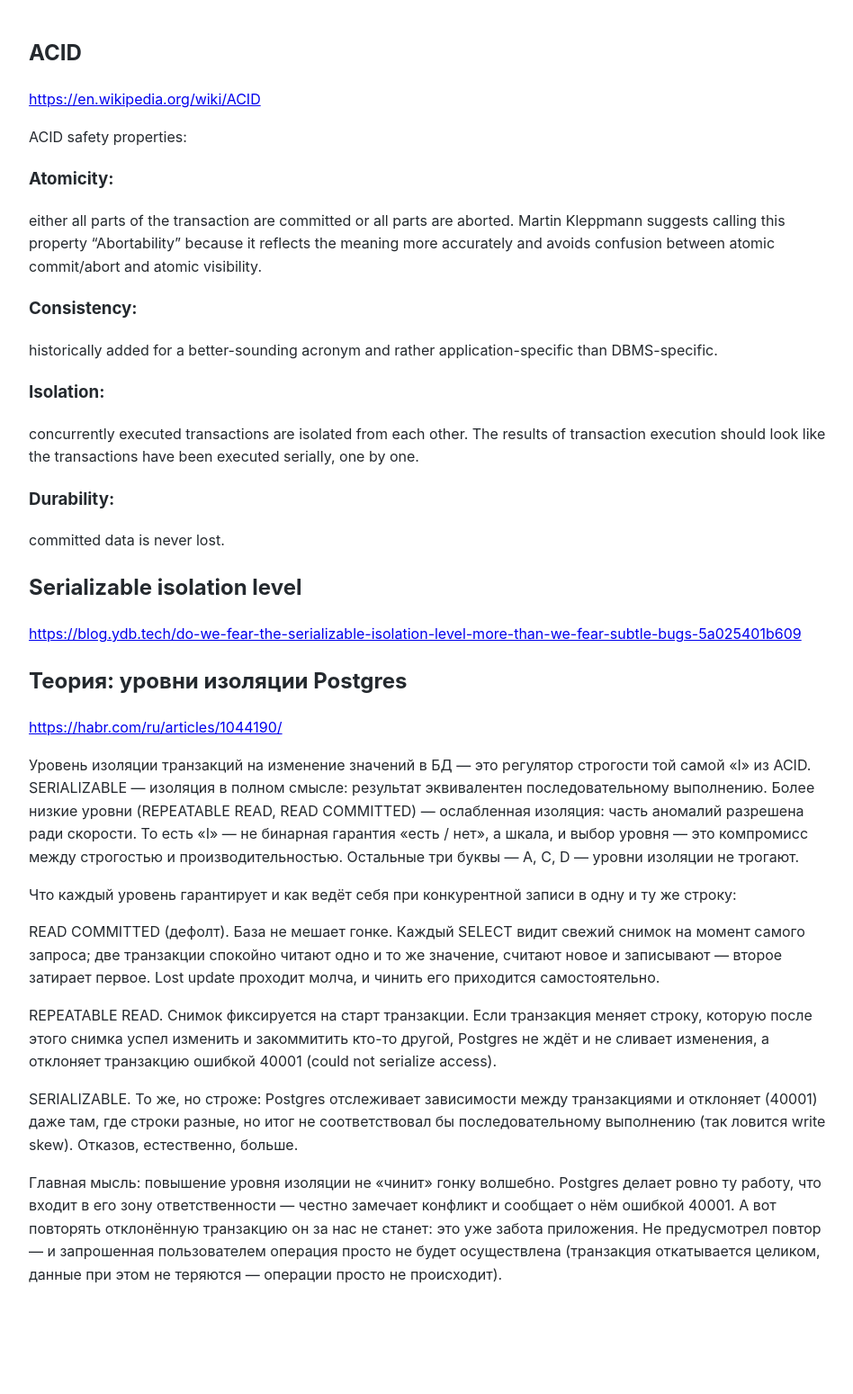
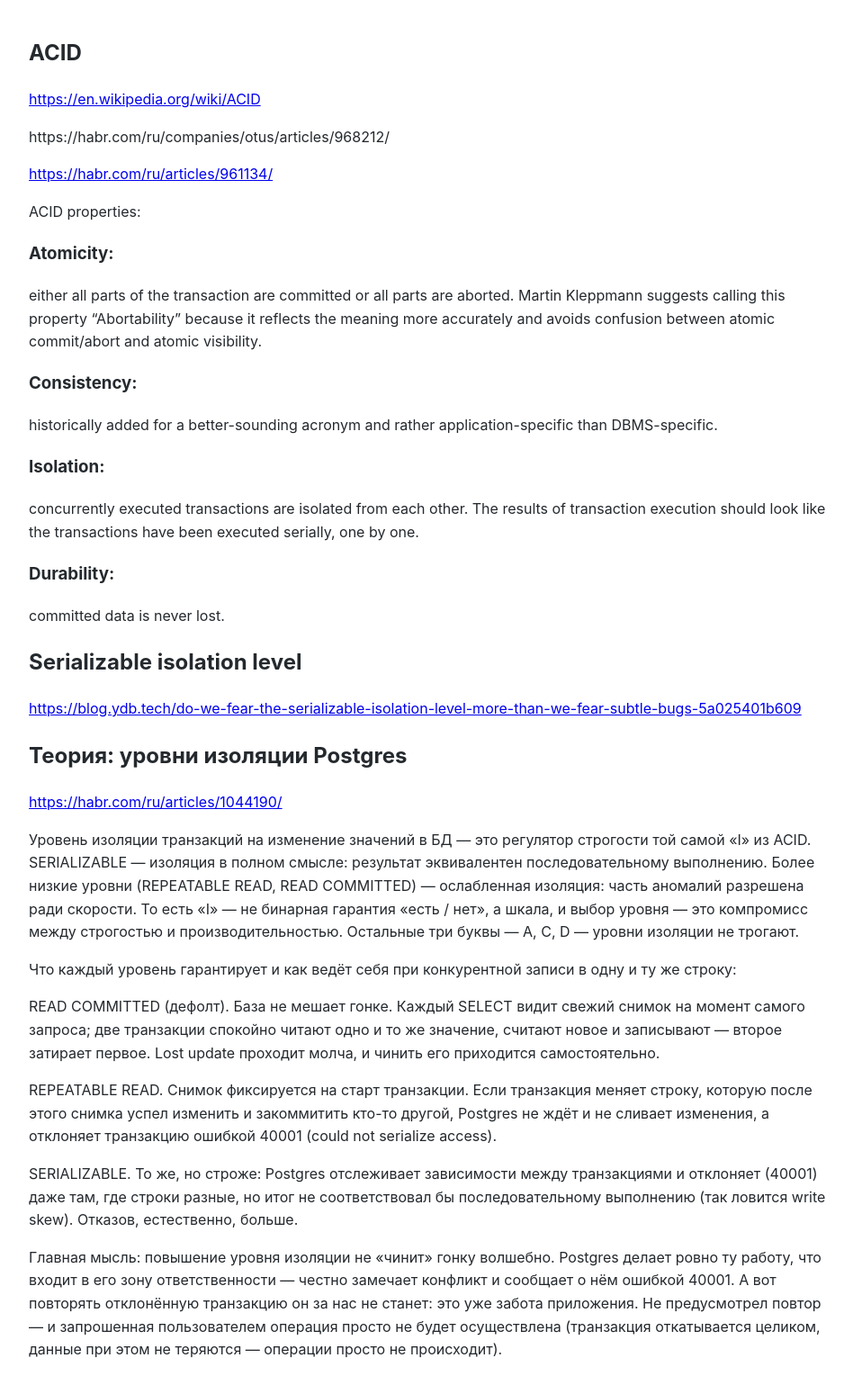
Before and after one commit to Michael-Lubinsky/michael-lubinsky.github.com, a Jekyll site: the page built from pg/ACID.md, in a window 1280 px wide. Shown: the whole page at 90% size, without its empty margins (158-1106 px from the left). Built offline with Jekyll 4.4.1, drawn with Linux system fonts in a browser that asks for light colours; our own code applies the rules of GitHub Pages for plain Markdown files; before the commit the page ends 1466 px from its top, so only the background shows below that.

Commit message:
Update ACID.md

```diff
--- a/pg/ACID.md
+++ b/pg/ACID.md
@@ -2,7 +2,11 @@
 
 <https://en.wikipedia.org/wiki/ACID>
 
-ACID safety properties:
+https://habr.com/ru/companies/otus/articles/968212/
+
+<https://habr.com/ru/articles/961134/>
+
+ACID  properties:
 
 ### Atomicity:
 either all parts of the transaction are committed or all parts are aborted. Martin Kleppmann suggests calling this property “Abortability” because it reflects the meaning more accurately and avoids confusion between atomic commit/abort and atomic visibility.
```
